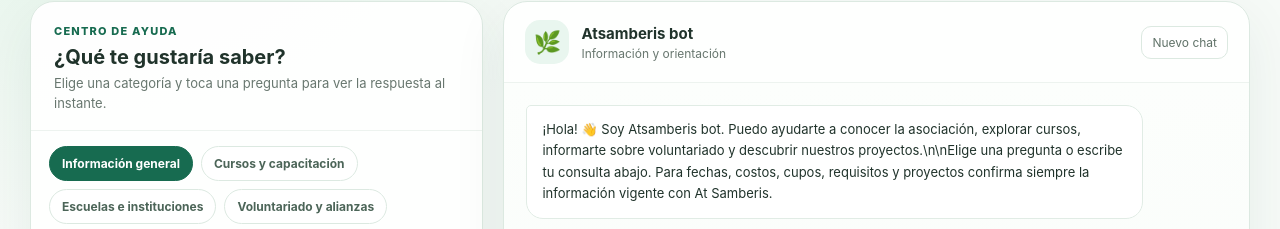
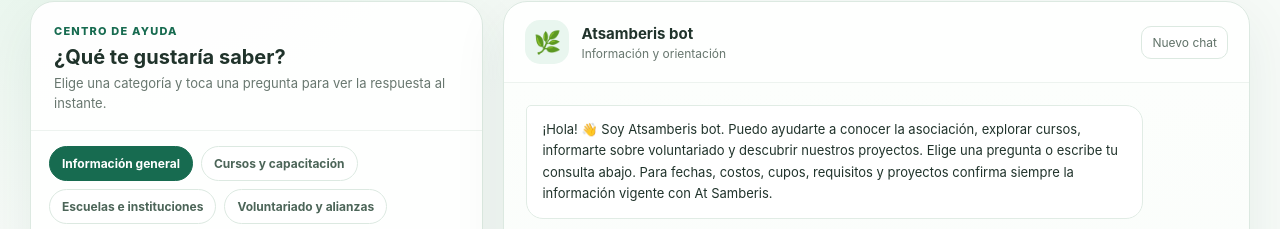
Before and after one commit to ChristianVielmas/Atsamberis, a website: page public/index.html in a window 1280 px wide. Shown: the part 243-472 px from the top of the page. Drawn offline with Linux system fonts and the light colour scheme.

```diff
--- a/public/index.html
+++ b/public/index.html
@@ -7,7 +7,7 @@
 </style></head>
 <body><div class="page"><header class="top"><div class="logo">A</div><h1>Atsamberis bot</h1><p class="subtitle">Tu punto de partida para conocer nuestros cursos, proyectos y formas de colaborar.</p><div class="status"><span class="dot"></span> Asistente virtual de At Samberis</div></header>
 <main class="layout"><section class="panel"><div class="panelhead"><div class="eyebrow">Centro de ayuda</div><h2>¿Qué te gustaría saber?</h2><p>Elige una categoría y toca una pregunta para ver la respuesta al instante.</p></div><nav class="cats" id="cats"></nav><div class="questions" id="questions"></div><div class="note">Si tu pregunta no aparece aquí, escríbela en el chat y el asistente intentará orientarte.</div></section>
-<section class="panel chat"><div class="chathead"><div class="avatar">🌿</div><div class="ctitle"><strong>Atsamberis bot</strong><small>Información y orientación</small></div><button class="clear" id="clear">Nuevo chat</button></div><div class="messages" id="messages" aria-live="polite"><div class="msg bot">¡Hola! 👋 Soy Atsamberis bot. Puedo ayudarte a conocer la asociación, explorar cursos, informarte sobre voluntariado y descubrir nuestros proyectos.\n\nElige una pregunta o escribe tu consulta abajo. Para fechas, costos, cupos, requisitos y proyectos confirma siempre la información vigente con At Samberis.</div></div><div class="composer"><form id="form"><input id="input" maxlength="2000" placeholder="Escribe tu pregunta aquí..." autocomplete="off" aria-label="Escribe tu pregunta"><button class="send" id="send" type="submit">Enviar ↑</button></form><p class="smallnote">Para fechas, costos, cupos y requisitos, confirma siempre la información vigente con At Samberis.</p></div></section></main><footer>At Samberis · Educación, capacitación y desarrollo comunitario</footer></div>
+<section class="panel chat"><div class="chathead"><div class="avatar">🌿</div><div class="ctitle"><strong>Atsamberis bot</strong><small>Información y orientación</small></div><button class="clear" id="clear">Nuevo chat</button></div><div class="messages" id="messages" aria-live="polite"><div class="msg bot">¡Hola! 👋 Soy Atsamberis bot. Puedo ayudarte a conocer la asociación, explorar cursos, informarte sobre voluntariado y descubrir nuestros proyectos. Elige una pregunta o escribe tu consulta abajo. Para fechas, costos, cupos, requisitos y proyectos confirma siempre la información vigente con At Samberis.</div></div><div class="composer"><form id="form"><input id="input" maxlength="2000" placeholder="Escribe tu pregunta aquí..." autocomplete="off" aria-label="Escribe tu pregunta"><button class="send" id="send" type="submit">Enviar ↑</button></form><p class="smallnote">Para fechas, costos, cupos y requisitos, confirma siempre la información vigente con At Samberis.</p></div></section></main><footer>At Samberis · Educación, capacitación y desarrollo comunitario</footer></div>
 <script>
 const FAQ=[
 {c:"Información general",q:[
```
